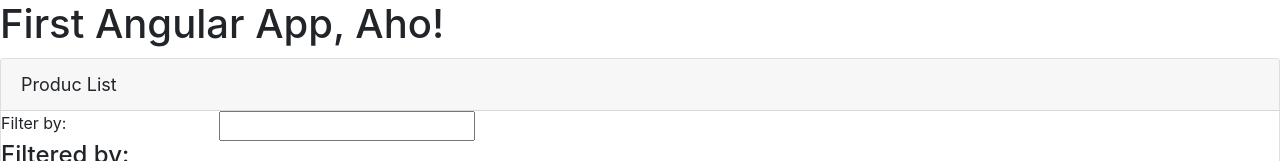
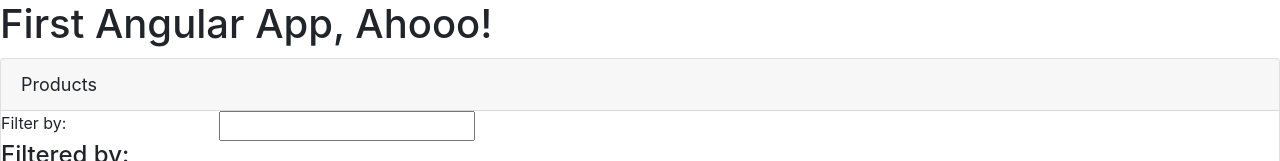
Before and after one commit to lorenzojkrl/APM-Angular, an Angular app: page / in a window 1280 px wide. Shown: the top 161 px of the page. Built offline with nearby package versions, Linux system fonts and the light colour scheme.

Commit message:
fix typo in product-list, interpolate title

```diff
--- a/src/app/app.component.ts
+++ b/src/app/app.component.ts
@@ -12,5 +12,5 @@ import { Component } from '@angular/core';
   `,
 })
 export class AppComponent {
-  pageTitle: string = 'First Angular App, Aho!';
+  pageTitle: string = 'First Angular App, Ahooo!';
 }
--- a/src/app/products/produc-list.component.html
+++ b/src/app/products/product-list.component.html
@@ -1,6 +1,7 @@
 <div class="card">
   <div class="card-header">
-    Produc List
+    <!-- Interpolation -->
+    {{pageTitle}}
   </div>
   <div class="body">
     <div class="row">
--- a/src/app/products/product-list.component.ts
+++ b/src/app/products/product-list.component.ts
@@ -2,8 +2,8 @@ import { Component } from '@angular/core';
 
 @Component({
   selector: 'pm-products',
-  templateUrl: './produc-list.component.html',
+  templateUrl: './product-list.component.html',
 })
 export class ProductListComponent {
-  pageTitle: string = 'Product List';
+  pageTitle: string = 'Products';
 }
```
